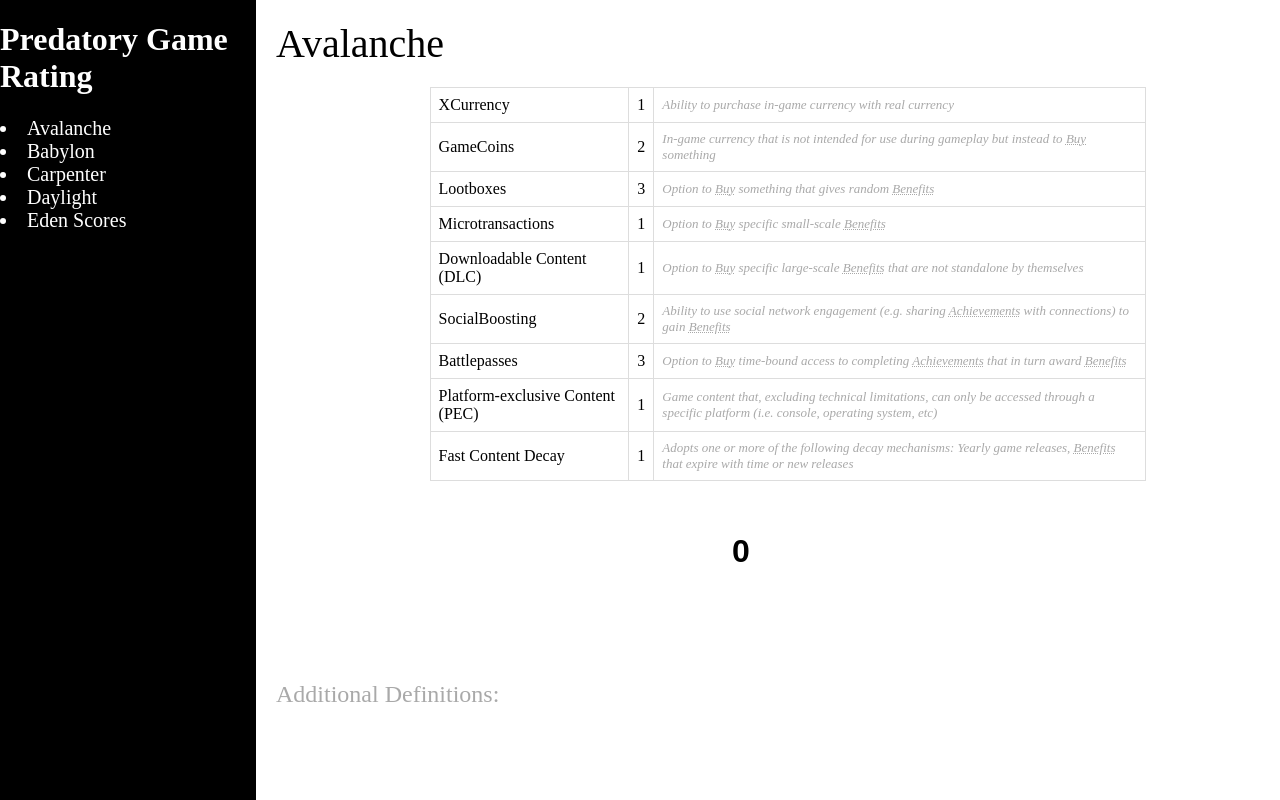
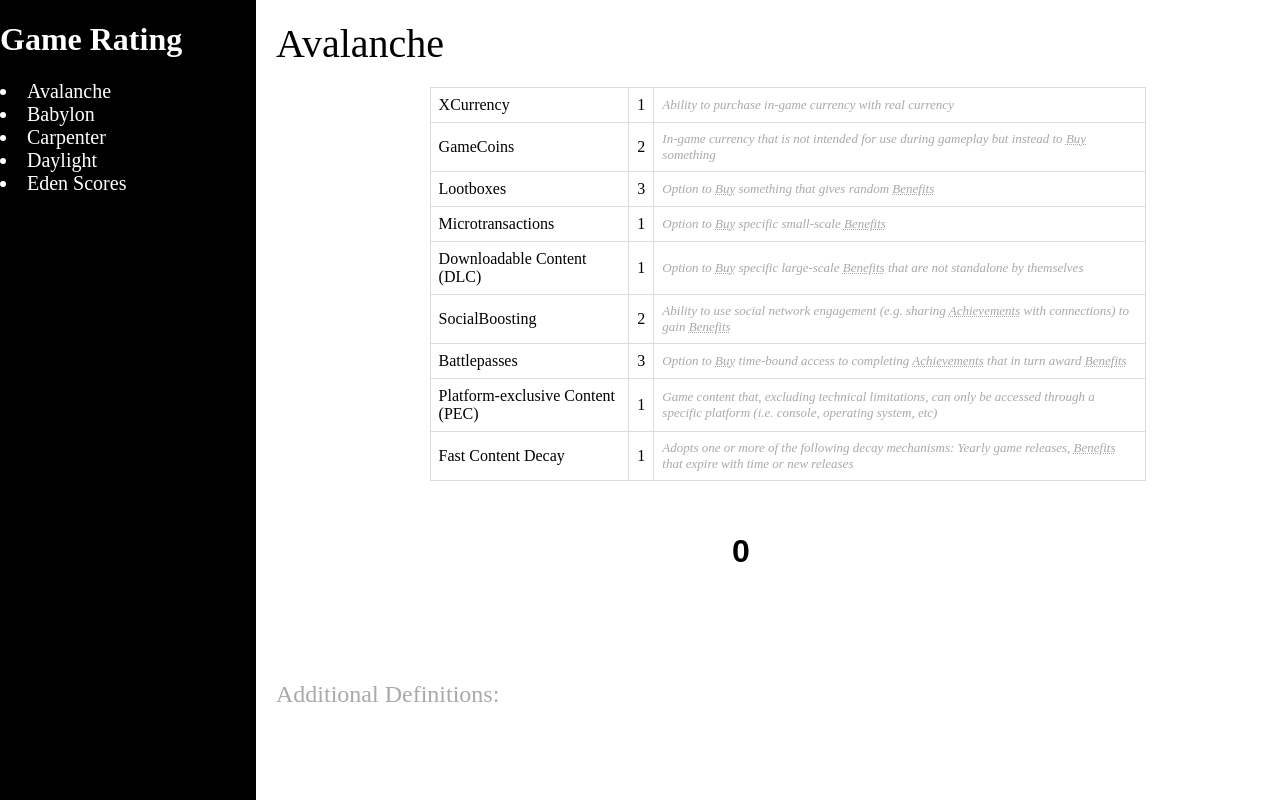
Before and after one commit to MiguelArriaga/GameRatingPage, a plain HTML site: page index.html in a window 1280 px wide. Drawn offline with Linux system fonts and the light colour scheme; a script that the page names is missing.

Commit message:
Update index.html

```diff
--- a/index.html
+++ b/index.html
@@ -1,7 +1,7 @@
 <html>
 
 <head>
-    <title>Predatory Game Rating</title>
+    <title>Game Rating</title>
     <link rel="stylesheet" type="text/css" href="css/pagestyles.css">
     <link rel="stylesheet" type="text/css" href="css/gameratings.css">
 
@@ -15,7 +15,7 @@
 
 <body onload="loadRatings()">
     <div id="game-list">
-        <h1>Predatory Game Rating</h1>
+        <h1>Game Rating</h1>
     </div>
     <div id="game-details">
         <div id='game-name'></div>
```
